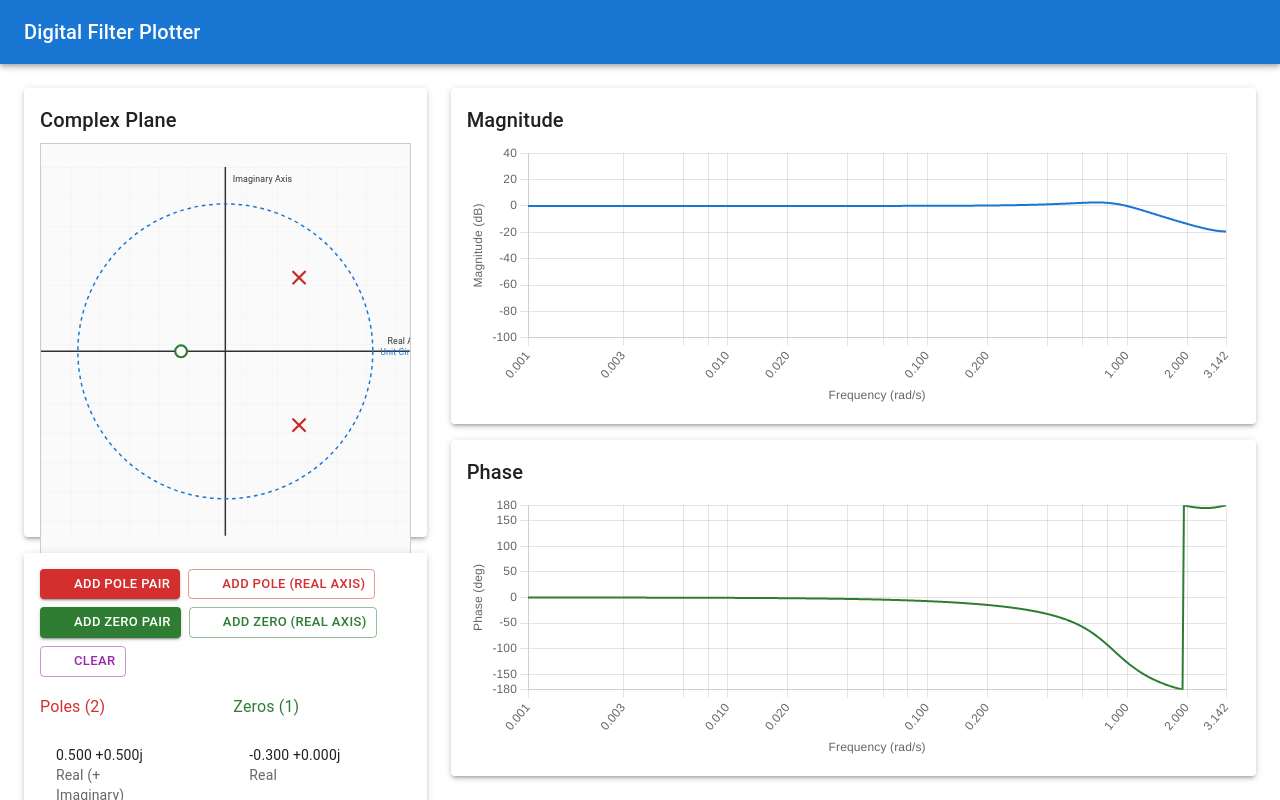
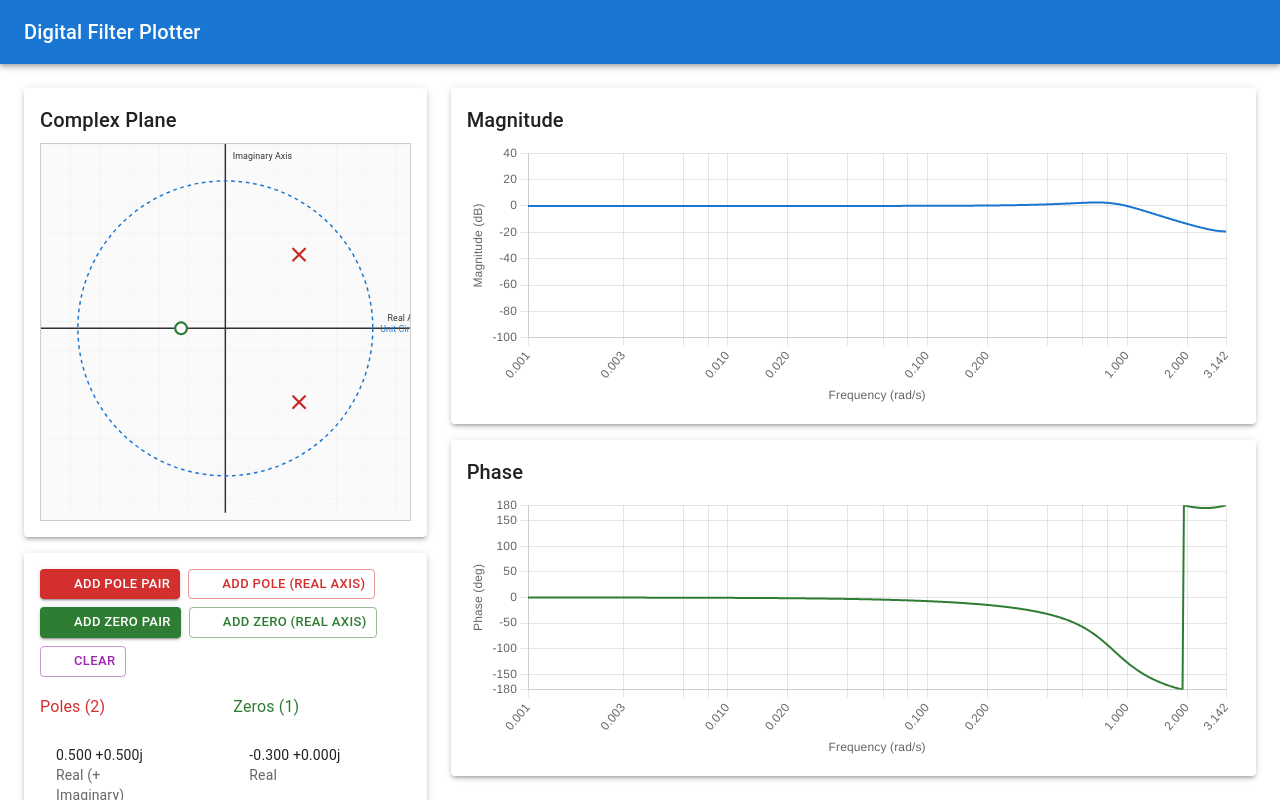
Before and after one commit to yuinore/dfilterplot, a React (Vite) app: page / in a window 1280 px wide. Built offline with nearby package versions, Linux system fonts and the light colour scheme; some icons are missing.

Commit message:
fix: correct SVG coordinate transformation for scaled SVG
- Calculate scaling factors between viewBox and actual display size
- Convert client coordinates to viewBox coordinate system
- Fixes mouse drag operation when SVG is scaled by container div

```diff
--- a/src/components/ComplexPlane.tsx
+++ b/src/components/ComplexPlane.tsx
@@ -33,13 +33,22 @@ export const ComplexPlane = ({ poles, zeros, enableSnap, onPoleMove, onZeroMove
   const fromSvgX = (svgX: number): number => (svgX - centerX) / scale;
   const fromSvgY = (svgY: number): number => (centerY - svgY) / scale;
 
-  // SVG 要素内の座標を取得
+  // SVG 要素内の座標を取得（viewBox座標系に変換）
   const getSvgCoordinates = (clientX: number, clientY: number): { x: number; y: number } => {
     if (!svgRef.current) return { x: 0, y: 0 };
     const rect = svgRef.current.getBoundingClientRect();
+
+    // クライアント座標からSVG要素内の相対座標を取得
+    const relativeX = clientX - rect.left;
+    const relativeY = clientY - rect.top;
+
+    // スケーリング係数を計算（viewBox座標系に変換）
+    const scaleX = width / rect.width;
+    const scaleY = height / rect.height;
+
     return {
-      x: clientX - rect.left,
-      y: clientY - rect.top,
+      x: relativeX * scaleX,
+      y: relativeY * scaleY,
     };
   };
 
@@ -98,19 +107,22 @@ export const ComplexPlane = ({ poles, zeros, enableSnap, onPoleMove, onZeroMove
       <Typography variant="h6" gutterBottom>
         {t('complexPlane.title')}
       </Typography>
-      <svg
-        ref={svgRef}
-        width="100%"
-        height="auto"
-        viewBox={`0 0 ${width} ${height}`}
-        preserveAspectRatio="xMidYMid meet"
+      <div
         style={{
+          aspectRatio: '1 / 1',
+          maxWidth: '600px',
+          width: '100%',
           border: '1px solid #ccc',
           background: '#fafafa',
-          maxWidth: '600px',
-          maxHeight: '600px',
         }}
       >
+        <svg
+          ref={svgRef}
+          width="100%"
+          height="100%"
+          viewBox={`0 0 ${width} ${height}`}
+          preserveAspectRatio="xMidYMid meet"
+        >
         {/* グリッド線 */}
         <defs>
           <pattern
@@ -232,7 +244,8 @@ export const ComplexPlane = ({ poles, zeros, enableSnap, onPoleMove, onZeroMove
             />
           </g>
         ))}
-      </svg>
+        </svg>
+      </div>
     </Paper>
   );
 };
```
